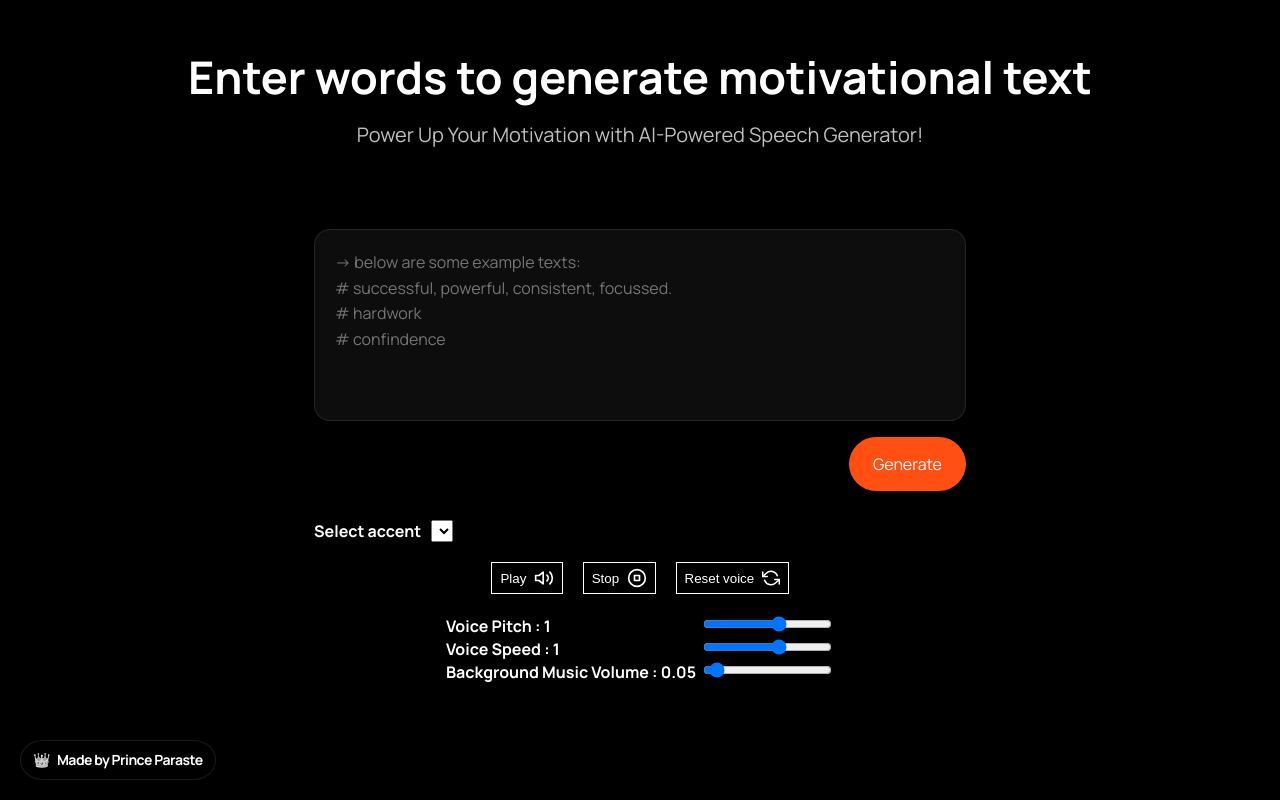
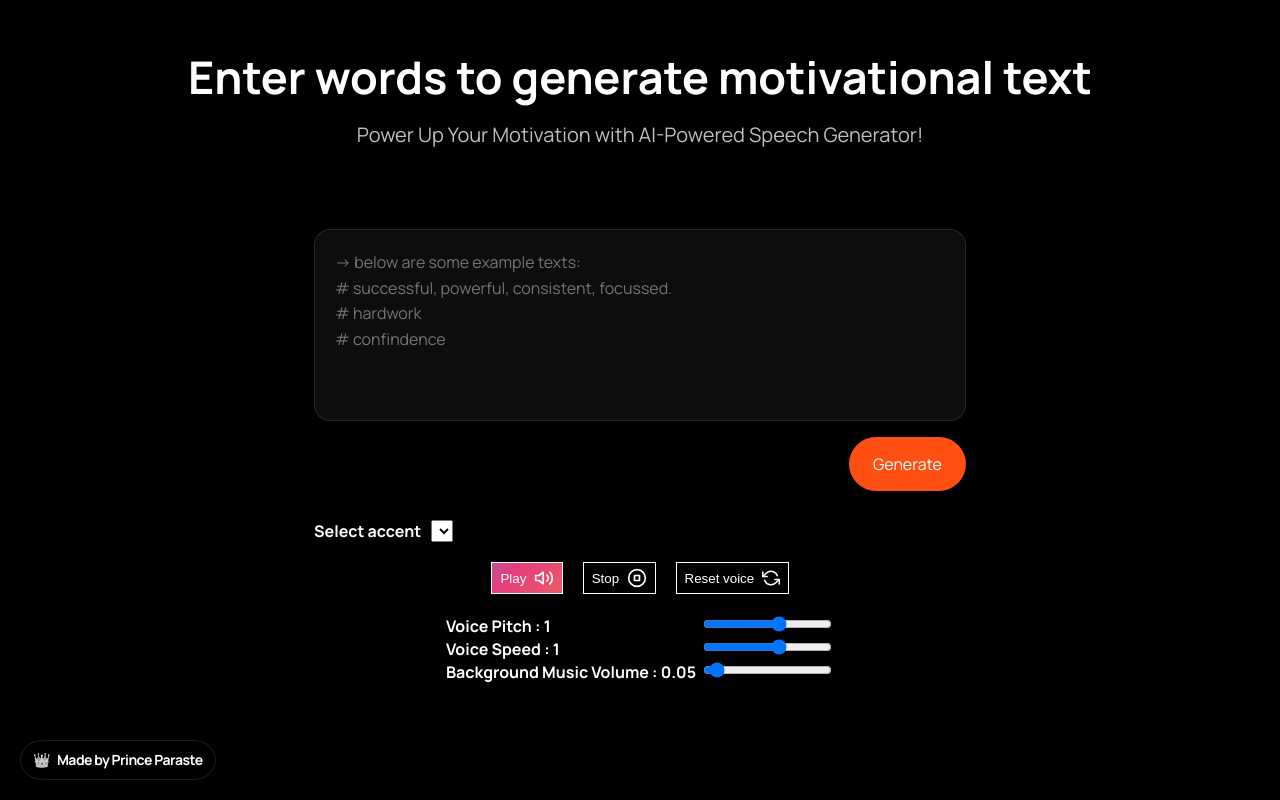
Before and after one commit to prince214/gpt3-motivational-ai, a Next.js app: page / in a window 1280 px wide. Built offline with nearby package versions, Linux system fonts and the light colour scheme.

Commit message:
add play btn animation

```diff
--- a/components/PlaySound.js
+++ b/components/PlaySound.js
@@ -111,7 +111,7 @@ export default function PlaySound({ playText }) {
           </select>
         </div>
         <div className="action_btns">
-          <button className="transparent_btn" onClick={choose}>
+          <button className="transparent_btn voice_play_btn" onClick={choose}>
             Play &nbsp;
             <Volume2 color="white" size={20} />
           </button>
--- a/pages/playsound.css
+++ b/pages/playsound.css
@@ -30,3 +30,34 @@
   width: 255px;
   text-align: left;
 }
+
+.voice_play_btn {
+  color: #fff;
+  background: linear-gradient(-45deg, #ee7752, #e73c7e, #23a6d5, #23d5ab);
+  background-size: 400% 400%;
+  -webkit-animation: gradientBG 10s ease infinite;
+  animation: gradientBG 10s ease infinite;
+}
+
+@-webkit-keyframes gradientBG {
+  0% {
+    background-position: 0% 50%;
+  }
+  50% {
+    background-position: 100% 50%;
+  }
+  100% {
+    background-position: 0% 50%;
+  }
+}
+@keyframes gradientBG {
+  0% {
+    background-position: 0% 50%;
+  }
+  50% {
+    background-position: 100% 50%;
+  }
+  100% {
+    background-position: 0% 50%;
+  }
+}
```
